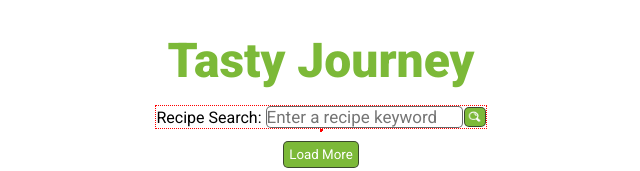
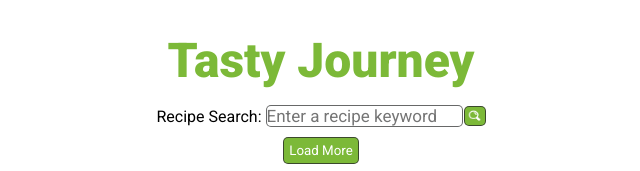
Before and after one commit to KseniiaRiabova/ChinguPairProgramming44, a plain HTML site: page TastyJourney/index.html in a window 1280 px wide. Shown: the top 171 px of the page, without its empty margins (319-959 px from the left). Drawn offline with Linux system fonts and the light colour scheme.

Commit message:
Update styless.css
Deleted no need element

```diff
--- a/TastyJourney/styless.css
+++ b/TastyJourney/styless.css
@@ -70,9 +70,6 @@
 
   }
 
-  div{
-    border: 1px red dotted;
-   }
   .chart-container{
       height: 100%;
       width: 33%;
```
